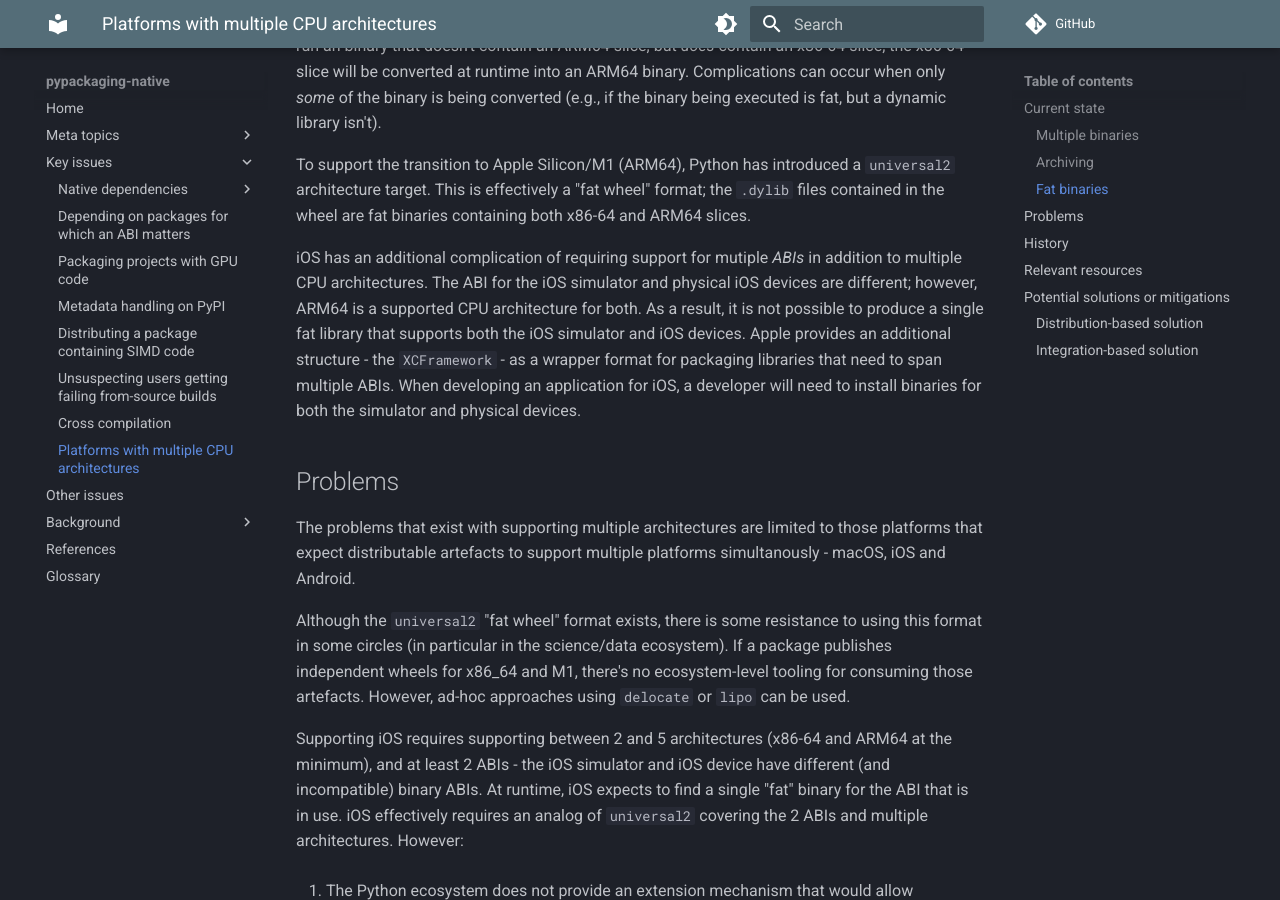
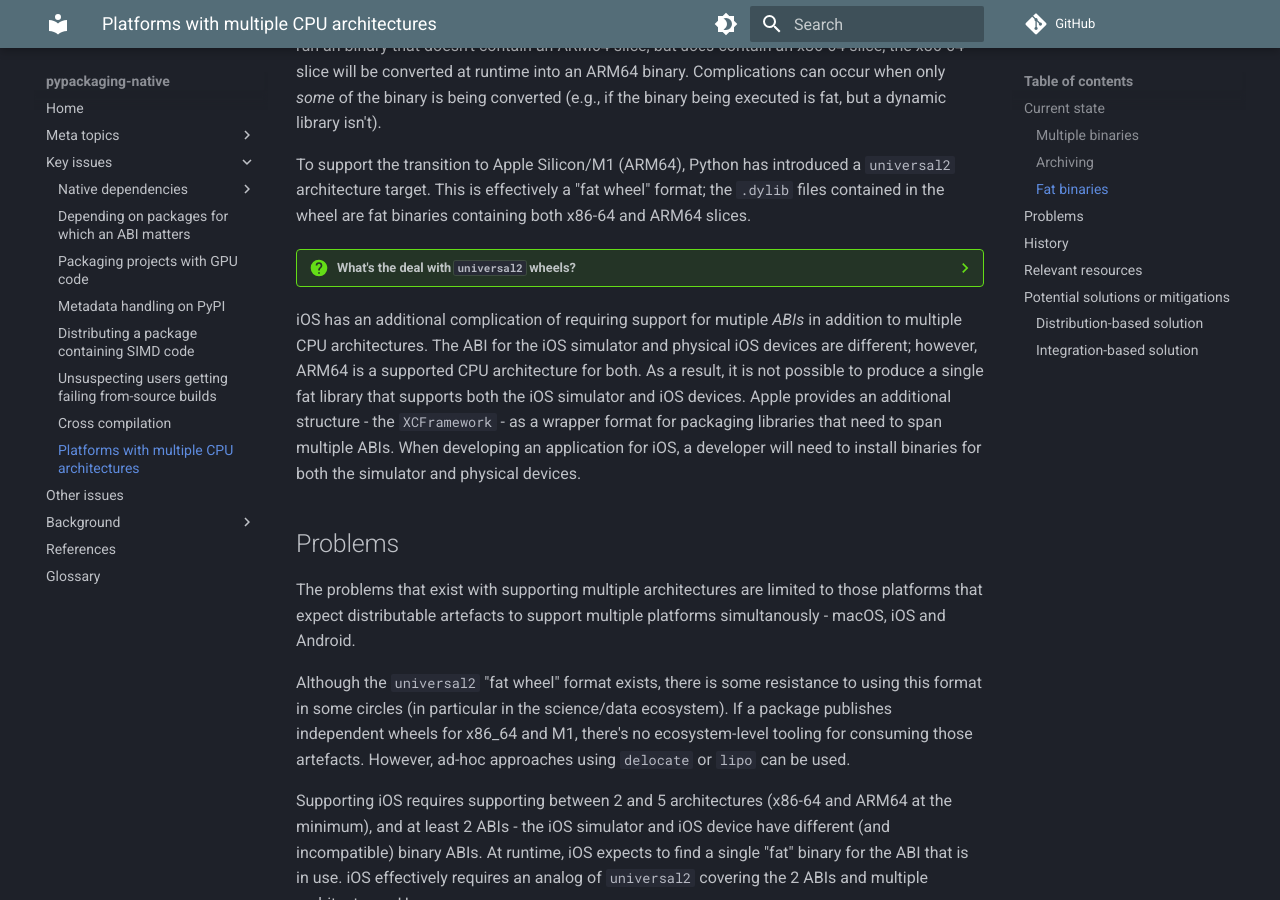
Before and after one commit to pypackaging-native/pypackaging-native, an MkDocs documentation site: the page built from docs/key-issues/multiple_architectures.md, in a window 1280 px wide and 900 px high, scrolled down 2178 px. Built offline with MkDocs 1.6.1 and Material for MkDocs 9.7.7, drawn with Linux system fonts in a browser that asks for light colours; comment, search, counter and statistics services are not loaded; part of the change alters nothing that is shown.

Commit message:
Add foldout for pros and cons of `universal2` wheels

```diff
--- a/docs/key-issues/multiple_architectures.md
+++ b/docs/key-issues/multiple_architectures.md
@@ -106,6 +106,68 @@ To support the transition to Apple Silicon/M1 (ARM64), Python has introduced a
 `universal2` architecture target. This is effectively a "fat wheel" format; the
 `.dylib` files contained in the wheel are fat binaries containing both x86-64
 and ARM64 slices.
+
+
+??? question "What's the deal with `universal2` wheels?"
+
+    The `universal2` fat wheel format has generated quite a bit of discussion,
+    and isn't well-supported by either packaging tools (e.g., there is no way
+    to install a `universal2` wheel from PyPI if thin wheels are also present)
+    or package authors (most numerical, scientific and ML/AI package authors do
+    not provide them). There are some arguments for and against supporting the
+    format or even defaulting to it.
+
+    Arguments for (Russell to write):
+
+    - xxx
+
+    Arguments against:
+
+    - `universal2` wheels are never necessary for end users, they are only an
+      intermediate stage for workflows and tooling to build macOS apps (`.dmg`
+      downloadable installers or similar formats, produced by for example
+      [py2app](https://py2app.readthedocs.io) or
+      [briefcase](https://beeware.org/project/projects/tools/briefcase/)).
+    - The tradeoff between download size and disk space usage vs. the upside
+      for say a .dmg installer is bad - for a typical PyData stack it takes
+      hundreds of MBs per Python environment more than thin wheels, and users
+      are likely to have quite a few environments on their system at once.
+      Meaning that defaulting to `universal2` would use several GBs of disk
+      space more.
+
+        - Disk space on the base MacBook models is 128 GB, and up to half of that
+          can be taken up by the OS and system data itself. So a few GBs is
+          significant.
+        - Internet plans in many countries are not unlimited; almost doubling the
+          download size of wheels is a serious cost, and not desirable for any
+          user - but especially unfriendly to users in countries where network
+          infrastructure is less developed.
+
+    - In addition, it takes extra space on PyPI (examples: `universal2` wheels
+      cost an extra 81.5 MB for NumPy 1.21.4 and 175.5 MB for SciPy 1.9.1), and
+      projects with large wheels often run into total size limits on PyPI.
+    - It imposes an extra maintenance burden for each project, because separate
+      CI jobs are needed to build and test `universal2` wheels. Typically
+      projects make tradeoffs there, because they cannot support every
+      platform. And `universal2` doesn't meet the bar for usage frequency /
+      user demand here - it's well below the demand for `musllinux`,
+      `ppc64le`, PyPy, and other such platforms with still patchy support
+      (see [Expectations that projects provide ever more wheels](../../meta-topics/user_expectations_wheels.md)
+      for more on that).
+    - When a project provides thin wheels (which is a must-do for projects with
+      native code, because those are the better experience due to smaller
+      size), you cannot even install a `universal2` wheel with pip from PyPI at
+      all. Why upload artifacts you cannot install?
+    - It is straightforward to fuse two thin wheels with `delocate-fuse` (a
+      tool that comes with [delocate](https://pypi.org/project/delocate/)),
+      it's a one-liner: `delocate-fuse $x86-64_wheel $arm64_wheel -w .`
+    - Open source projects rely on freely available CI systems to support
+      particular hardware architectures. CI support for macOS `arm64` was a
+      problem at first, but is now available through Cirrus CI. And that
+      availability is expected to grow over time; GitHub Actions and other
+      providers will roll out support at some point. This allows building thin
+      wheels and run tests - which is nicer than building `universal2` wheels
+      on x86-64 and testing only the x86-64 part of those wheels.
 
 iOS has an additional complication of requiring support for mutiple *ABIs* in
 addition to multiple CPU architectures. The ABI for the iOS simulator and
```
